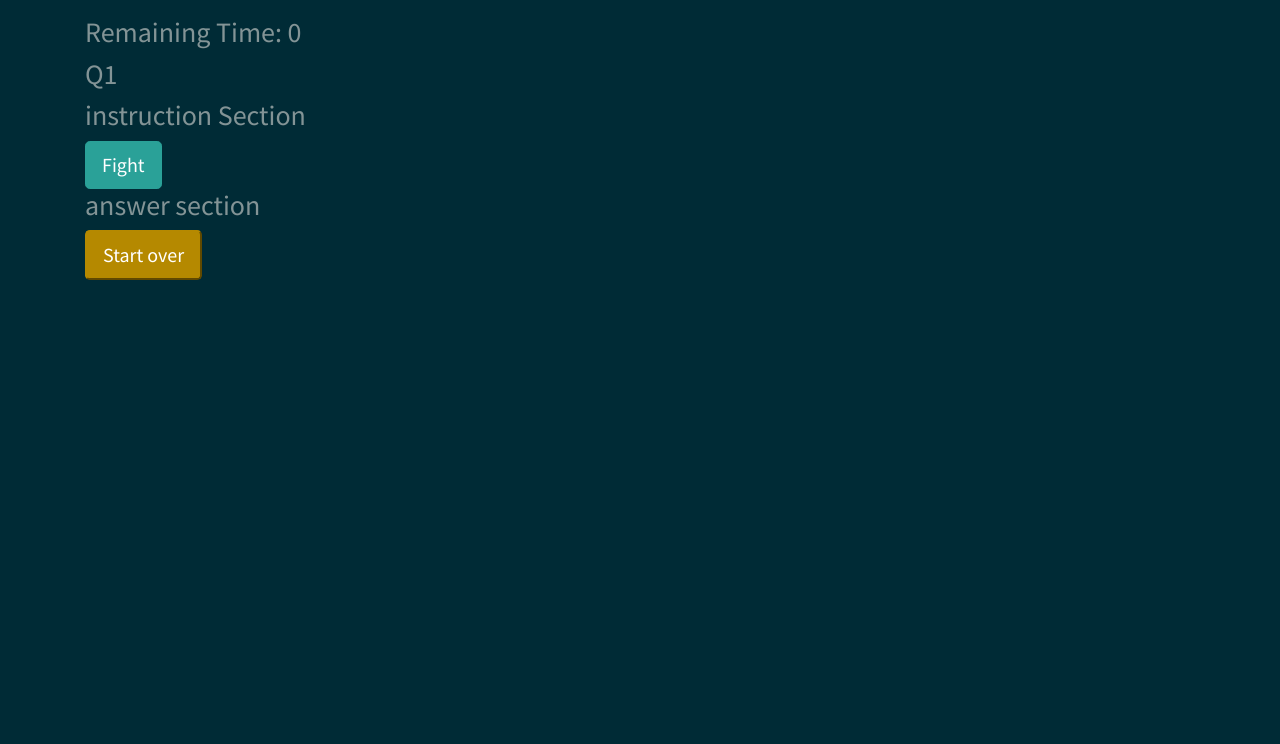
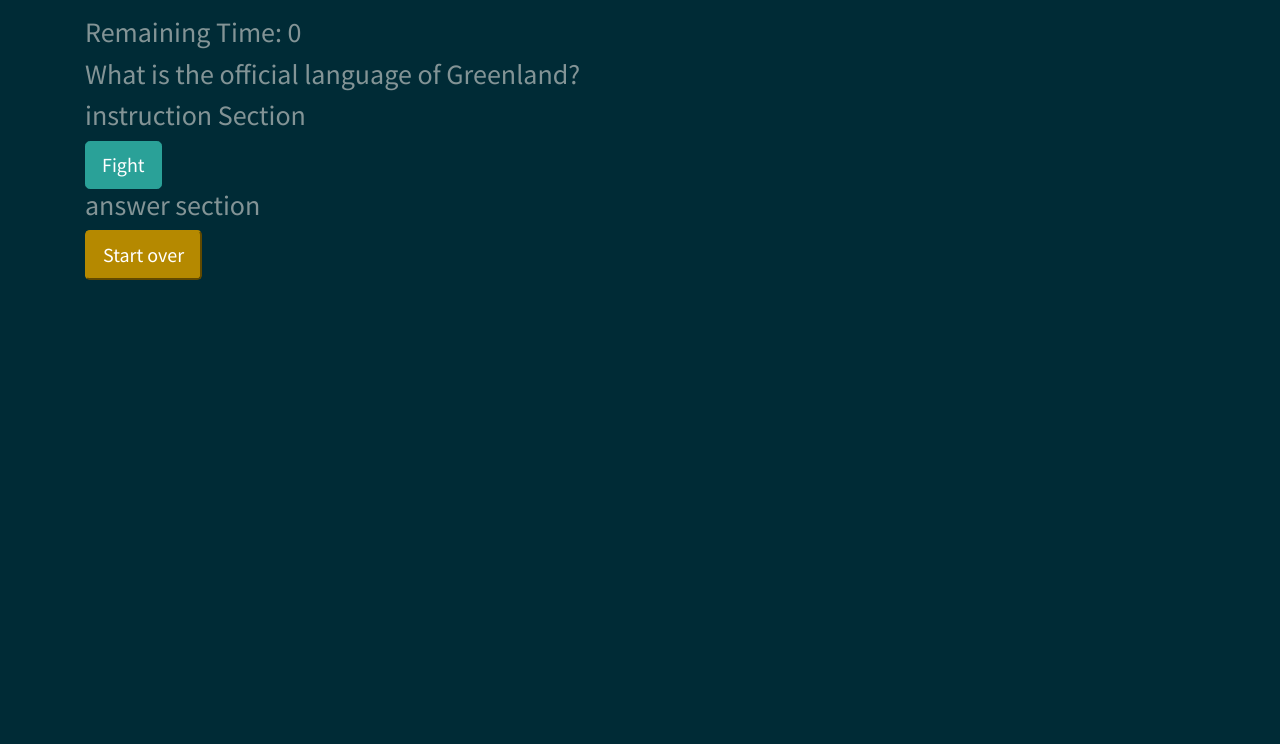
Before and after one commit to grmrh/TriviaGame, a plain HTML site: page index.html in a window 1280 px wide. Shown: the part 56-800 px from the top of the page. Drawn offline with nearby package versions, Linux system fonts and the light colour scheme; no server answers.

Commit message:
get trivia questions using ajax

```diff
--- a/assets/javascript/trivia.js
+++ b/assets/javascript/trivia.js
@@ -2,13 +2,37 @@
  * remaining time counter for each question. The time span for ecah question is 5 sec.
  */
 const qaList = [
-    {Q: 'Q1',
-     A: 'A1'},
-    {Q: 'Q2',
-     A: 'A2'},
-    {Q: 'Q3',
-     A: 'A3'}
+    {Q: 'What is the official language of Greenland?',
+     C: ['English','Hindi', 'Greenlandic', 'Portuguese' ],
+     A: 2},
+    {Q: 'If you were in the city of Turin, what country would you be in?',
+     C: ['USA', 'Russia', 'Scotland', 'Italy'],
+     A: 3},
+    {Q: "What is the capital city of Canada's Yukon territory?",
+     C: ['Winnepeg', 'Whitehorse','District of British Columbia', 'Edmonton' ],
+     A: 1},
+     {Q: 'Macau is an autonomous territory belonging to which country?',
+      C: ['China', 'USA', 'Japan', 'Cambodia'],
+     A: 0},
+     {Q: 'What are the colors that appear on the flag of France?',
+      C: ['Blue, white & red', 'Black, blue & white', 'Green, blue & whilte', 'Red, blue and white'],
+     A: 0 },
+     {Q: 'Which sea separates the East African coast and the Saudi Arabian peninsula?',
+     C: ['Yellow sea', 'Black sea', 'Blue sea', 'Red sea'],
+     A: 3}
 ]
+
+function GetTriviaQuestions() {
+    var option={
+        url: 'https://opentdb.com/api.php?amount=10&category=22&type=multiple',
+        method: 'GET'
+    }
+
+    $.ajax(option)
+        .then(function(response) {
+            console.log(response);
+        })
+}
 
 const numberOfQ = 3;
 const qTimer = 5000;
--- /dev/null
+++ b/assets/javascript/triviaApi.js
@@ -0,0 +1,13 @@
+function GetTriviaQuestions() {
+    var option={
+        url: 'https://opentdb.com/api.php?amount=10&category=22&type=multiple',
+        method: 'GET'
+    }
+
+    $.ajax(option)
+        .then(function(response) {
+            console.log(response);
+        })
+}
+
+GetTriviaQuestions();
--- a/index.html
+++ b/index.html
@@ -62,10 +62,11 @@
       </div>
     </div>
 
-<script src="https://code.jquery.com/jquery-3.2.1.slim.min.js" integrity="sha384-KJ3o2DKtIkvYIK3UENzmM7KCkRr/rE9/Qpg6aAZGJwFDMVNA/GpGFF93hXpG5KkN" crossorigin="anonymous"></script>
+<script src="https://code.jquery.com/jquery-3.2.1.min.js"></script>
 <script src="https://cdnjs.cloudflare.com/ajax/libs/popper.js/1.12.9/umd/popper.min.js" integrity="sha384-ApNbgh9B+Y1QKtv3Rn7W3mgPxhU9K/ScQsAP7hUibX39j7fakFPskvXusvfa0b4Q" crossorigin="anonymous"></script>
 <script src="https://maxcdn.bootstrapcdn.com/bootstrap/4.0.0/js/bootstrap.min.js" integrity="sha384-JZR6Spejh4U02d8jOt6vLEHfe/JQGiRRSQQxSfFWpi1MquVdAyjUar5+76PVCmYl" crossorigin="anonymous"></script>
 <!-- <script data-main="assets/javascript/app" src="assets/javascript/require.js"></script> -->
+<script src="assets/javascript/triviaApi.js"></script>
 <script src="assets/javascript/trivia.js"></script>
 
 </body>
```
